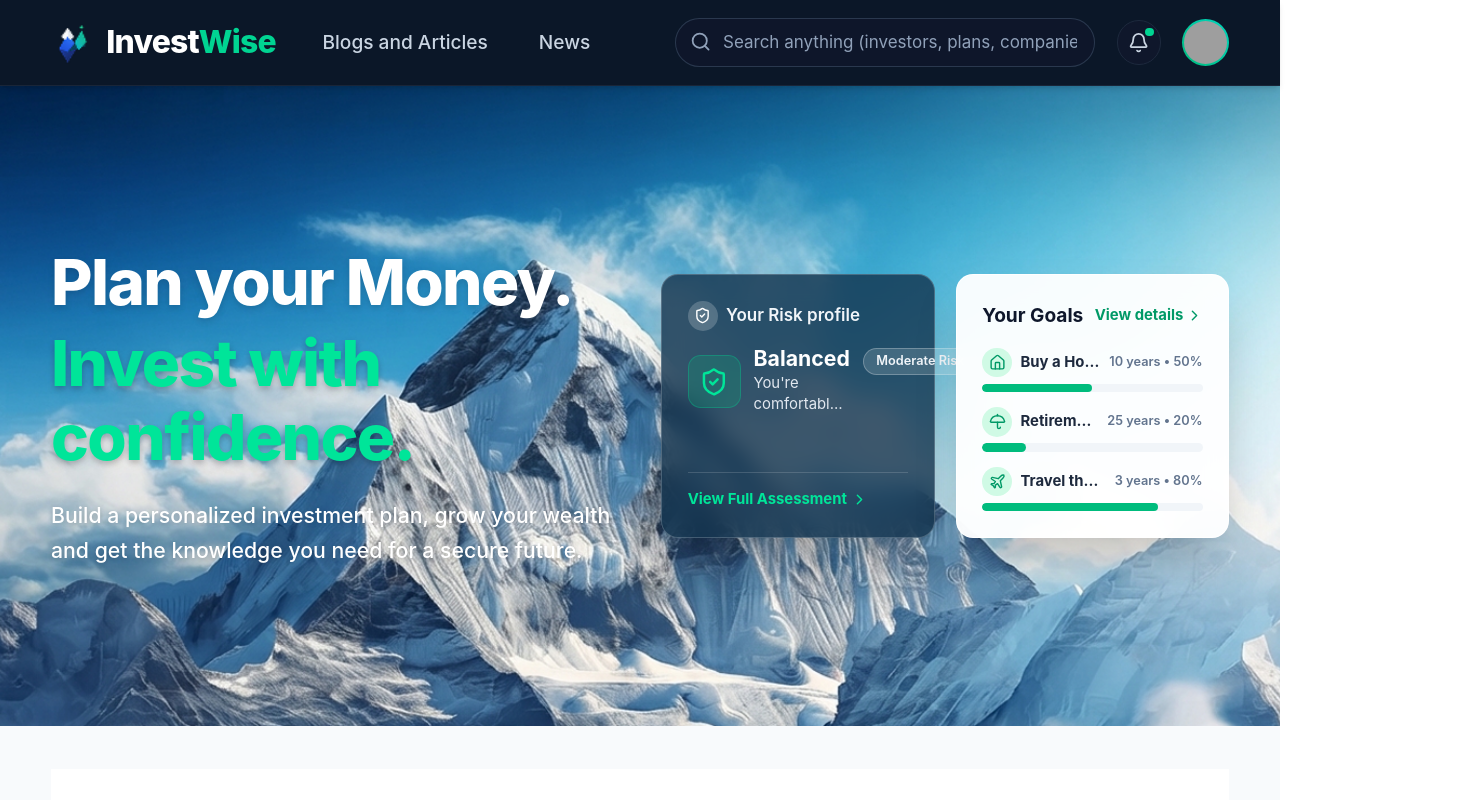
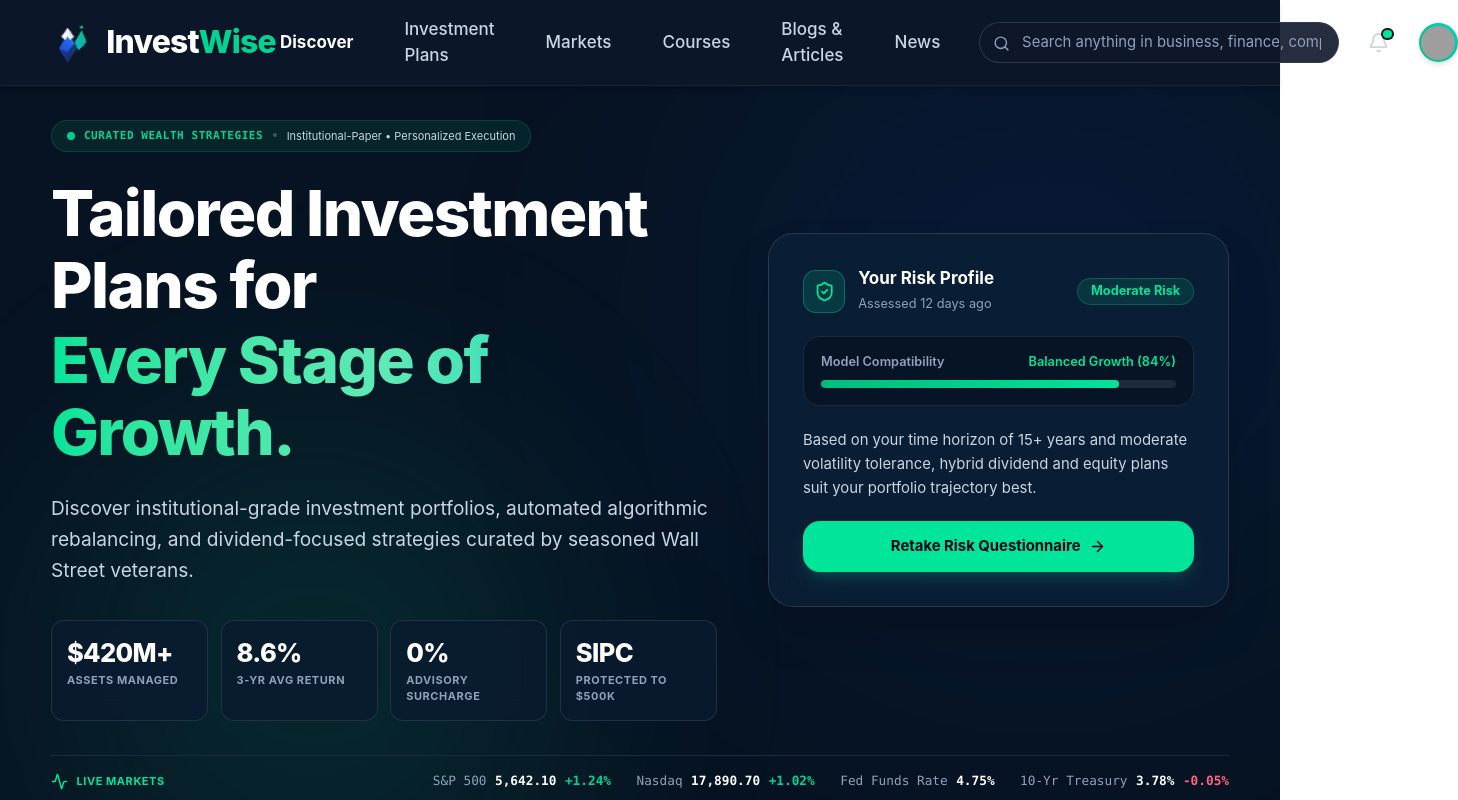
Before and after one commit to Arshvinth014/BusinessSphere, a React (Vite) app: page / in a window 1280 px wide. Shown: the top 800 px of the page, 1458 px wide, since content can reach past the window. Built offline with nearby package versions, Linux system fonts and the light colour scheme; grey boxes are pictures that could not be loaded.

Commit message:
Mounted the page to App.tsx and created a new tab navigation to the header section to navigate to that page

```diff
--- a/src/App.tsx
+++ b/src/App.tsx
@@ -1,5 +1,6 @@
 import { BrowserRouter as Router, Routes, Route } from 'react-router-dom';
 import { HomePage } from './pages/HomePage';
+import { InvestmentPlansPage } from './pages/InvestmentPlansPage';
 import { BlogsAndArticlesPage } from './pages/BlogsAndArticlesPage';
 import { NewsPage } from './pages/NewsPage';
 
@@ -7,7 +8,9 @@ function App() {
   return (
     <Router>
       <Routes>
-        <Route path="/" element={<HomePage />} />
+        <Route path="/" element={<InvestmentPlansPage />} />
+        <Route path="/home" element={<HomePage />} />
+        <Route path="/investment-plans" element={<InvestmentPlansPage />} />
         <Route path="/blogs-and-articles" element={<BlogsAndArticlesPage />} />
         <Route path="/news" element={<NewsPage />} />
       </Routes>
--- a/src/components/layout/Header.tsx
+++ b/src/components/layout/Header.tsx
@@ -7,6 +7,8 @@ export const Header: React.FC = () => {
   const [searchQuery, setSearchQuery] = useState('');
   const location = useLocation();
 
+  const isHomeActive = location.pathname === '/';
+  const isPlansActive = location.pathname === '/investment-plans';
   const isBlogsActive = location.pathname === '/blogs-and-articles';
   const isNewsActive = location.pathname === '/news';
 
@@ -30,29 +32,45 @@ export const Header: React.FC = () => {
             </Link>
 
             {/* Desktop Nav Links */}
-            <nav className="hidden lg:flex items-center space-x-6 text-base xl:text-lg 2xl:text-xl font-medium text-slate-300">
-              {/* Commented out previous page navigations:
-              <a href="#discover" className="hover:text-white transition-colors">Discover</a>
-              <a href="#plans" className="hover:text-white transition-colors">Investment Plans</a>
-              <a href="#markets" className="hover:text-white transition-colors">Markets</a>
-              <a href="#learn" className="hover:text-white transition-colors">Learn</a>
-              <a href="#courses" className="hover:text-white transition-colors">Courses</a>
-              <a href="#goals" className="hover:text-white transition-colors">Goals</a>
-              <a href="#community" className="hover:text-white transition-colors">Community</a>
-              */}
+            <nav className="hidden lg:flex items-center space-x-4 xl:space-x-6 text-sm xl:text-base 2xl:text-lg font-medium text-slate-300">
+              <Link
+                to="/"
+                className={`transition-colors py-1 px-3 rounded-lg ${isHomeActive ? 'text-white font-bold' : 'hover:text-white'
+                  }`}
+              >
+                Discover
+              </Link>
+
+              <Link
+                to="/investment-plans"
+                className={`transition-colors py-1 px-3 rounded-lg relative ${isPlansActive
+                  ? 'text-[#00E599] font-bold bg-emerald-500/10 border border-emerald-500/30'
+                  : 'hover:text-white'
+                  }`}
+              >
+                Investment Plans
+              </Link>
+
+              <Link to="/" className="hover:text-white transition-colors py-1 px-3">
+                Markets
+              </Link>
+
+              <Link to="/" className="hover:text-white transition-colors py-1 px-3">
+                Courses
+              </Link>
+
               <Link
                 to="/blogs-and-articles"
-                className={`transition-colors py-1 px-3 rounded-lg ${
-                  isBlogsActive ? 'text-emerald-400 font-bold bg-emerald-500/10 border border-emerald-500/20' : 'hover:text-white'
-                }`}
+                className={`transition-colors py-1 px-3 rounded-lg ${isBlogsActive ? 'text-emerald-400 font-bold bg-emerald-500/10 border border-emerald-500/20' : 'hover:text-white'
+                  }`}
               >
-                Blogs and Articles
+                Blogs & Articles
               </Link>
+
               <Link
                 to="/news"
-                className={`transition-colors py-1 px-3 rounded-lg ${
-                  isNewsActive ? 'text-emerald-400 font-bold bg-emerald-500/10 border border-emerald-500/20' : 'hover:text-white'
-                }`}
+                className={`transition-colors py-1 px-3 rounded-lg ${isNewsActive ? 'text-emerald-400 font-bold bg-emerald-500/10 border border-emerald-500/20' : 'hover:text-white'
+                  }`}
               >
                 News
               </Link>
@@ -61,25 +79,29 @@ export const Header: React.FC = () => {
 
           {/* Search bar, Notification Bell & User Avatar */}
           <div className="hidden md:flex items-center gap-5">
-            <div className="relative w-72 lg:w-96 xl:w-[420px]">
-              <Search className="w-5 h-5 text-slate-400 absolute left-3.5 top-3" />
+            <div className="relative w-64 lg:w-80 xl:w-[360px]">
+              <Search className="w-4 h-4 text-slate-400 absolute left-3.5 top-3" />
               <input
                 type="text"
                 value={searchQuery}
                 onChange={(e) => setSearchQuery(e.target.value)}
-                placeholder="Search anything (investors, plans, companies, terms...)"
-                className="w-full py-2.5 pl-11 pr-4 rounded-full bg-slate-900/90 border border-slate-700/80 text-sm lg:text-base text-slate-200 placeholder:text-slate-400 focus:outline-none focus:border-emerald-500 focus:ring-1 focus:ring-emerald-500 transition-colors"
+                placeholder="Search anything in business, finance, companies, terms..."
+                className="w-full py-2 pl-10 pr-4 rounded-full bg-slate-900/90 border border-slate-700/80 text-xs xl:text-sm text-slate-200 placeholder:text-slate-400 focus:outline-none focus:border-emerald-500 transition-colors"
               />
             </div>
 
             {/* Notification Bell */}
-            <div className="relative p-2.5 rounded-full bg-slate-900 border border-slate-800 text-slate-300 hover:text-white cursor-pointer transition-colors">
+            <button
+              type="button"
+              className="p-2 rounded-full text-slate-300 hover:text-white hover:bg-slate-800 transition-colors relative"
+              aria-label="Notifications"
+            >
               <Bell className="w-5 h-5" />
-              <span className="absolute top-1.5 right-1.5 w-2 h-2 rounded-full bg-emerald-400 animate-pulse" />
-            </div>
+              <span className="w-2 h-2 rounded-full bg-[#00E599] absolute top-1.5 right-1.5 ring-2 ring-[#0B1728]" />
+            </button>
 
             {/* User Profile Avatar */}
-            <div className="w-10 h-10 sm:w-11 sm:h-11 rounded-full bg-gradient-to-tr from-emerald-500 to-teal-400 p-0.5 cursor-pointer hover:scale-105 transition-transform flex-shrink-0">
+            <div className="w-9 h-9 rounded-full bg-gradient-to-tr from-emerald-500 to-teal-400 p-0.5 cursor-pointer shadow-md">
               <img
                 src="https://images.unsplash.com/photo-1534528741775-53994a69daeb?w=100&auto=format&fit=crop&q=80"
                 alt="User Profile"
@@ -88,11 +110,11 @@ export const Header: React.FC = () => {
             </div>
           </div>
 
-          {/* Mobile Menu Button */}
-          <div className="flex md:hidden items-center gap-2">
+          {/* Mobile Menu Toggle Button */}
+          <div className="flex lg:hidden items-center gap-2">
             <button
               onClick={() => setMobileMenuOpen(!mobileMenuOpen)}
-              className="p-2 text-slate-300 hover:text-white"
+              className="p-2.5 rounded-xl text-slate-300 hover:text-white hover:bg-slate-800"
               aria-label="Toggle menu"
             >
               {mobileMenuOpen ? <X className="w-7 h-7" /> : <Menu className="w-7 h-7" />}
@@ -104,26 +126,19 @@ export const Header: React.FC = () => {
 
       {/* Mobile Drawer */}
       {mobileMenuOpen && (
-        <div className="md:hidden bg-[#0A1222] border-b border-slate-800 px-6 py-5 space-y-4">
+        <div className="lg:hidden bg-[#0A1222] border-b border-slate-800 px-6 py-6 space-y-4">
           <div className="relative w-full mb-4">
-            <Search className="w-5 h-5 text-slate-400 absolute left-3.5 top-3" />
+            <Search className="w-4 h-4 text-slate-400 absolute left-3.5 top-3" />
             <input
               type="text"
               placeholder="Search anything..."
-              className="w-full py-2.5 pl-11 pr-4 rounded-full bg-slate-900 border border-slate-700 text-sm text-slate-200"
+              className="w-full py-2 pl-10 pr-4 rounded-full bg-slate-900 border border-slate-700 text-sm text-slate-200"
             />
           </div>
-          {/* Commented out previous page navigations:
-          <a href="#discover" className="block px-2 py-2 text-base font-semibold text-slate-300 hover:text-white">Discover</a>
-          <a href="#plans" className="block px-2 py-2 text-base font-semibold text-slate-300 hover:text-white">Investment Plans</a>
-          <a href="#markets" className="block px-2 py-2 text-base font-semibold text-slate-300 hover:text-white">Markets</a>
-          <a href="#learn" className="block px-2 py-2 text-base font-semibold text-slate-300 hover:text-white">Learn</a>
-          <a href="#courses" className="block px-2 py-2 text-base font-semibold text-slate-300 hover:text-white">Courses</a>
-          <a href="#goals" className="block px-2 py-2 text-base font-semibold text-slate-300 hover:text-white">Goals</a>
-          <a href="#community" className="block px-2 py-2 text-base font-semibold text-slate-300 hover:text-white">Community</a>
-          */}
-          <Link to="/blogs-and-articles" className="block px-2 py-2 text-base font-semibold text-slate-300 hover:text-white">Blogs and Articles</Link>
-          <Link to="/news" className="block px-2 py-2 text-base font-semibold text-slate-300 hover:text-white">News</Link>
+          <Link to="/" onClick={() => setMobileMenuOpen(false)} className="block py-2 text-base font-medium text-slate-200 hover:text-white">Discover</Link>
+          <Link to="/investment-plans" onClick={() => setMobileMenuOpen(false)} className="block py-2 text-base font-bold text-[#00E599]">Investment Plans</Link>
+          <Link to="/blogs-and-articles" onClick={() => setMobileMenuOpen(false)} className="block py-2 text-base font-medium text-slate-200 hover:text-white">Blogs & Articles</Link>
+          <Link to="/news" onClick={() => setMobileMenuOpen(false)} className="block py-2 text-base font-medium text-slate-200 hover:text-white">News</Link>
         </div>
       )}
     </header>
```
